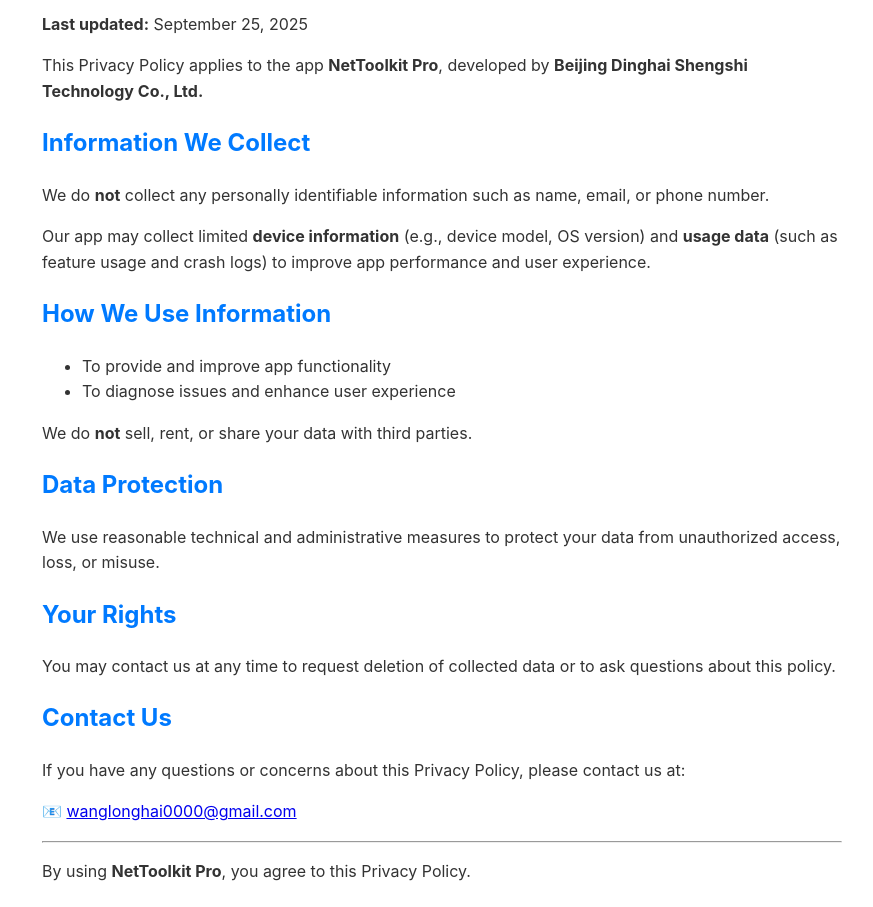
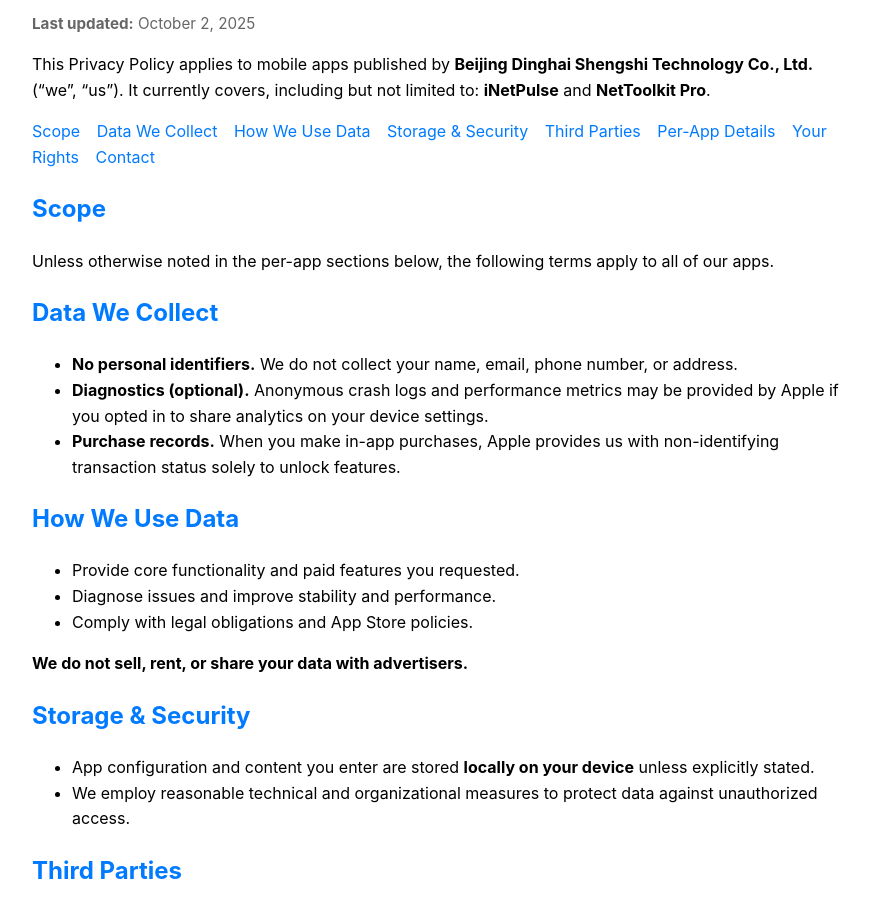
Before and after one commit to wanglonghai3000/privacy-page, a plain HTML site: page index.html in a window 1280 px wide. Shown: the part 101-1008 px from the top of the page, without its empty margins (198-1071 px from the left). Drawn offline with Linux system fonts and the light colour scheme.

Commit message:
Update index.html

```diff
--- a/index.html
+++ b/index.html
@@ -1,51 +1,107 @@
 <!DOCTYPE html>
 <html lang="en">
 <head>
-  <meta charset="UTF-8">
-  <meta name="viewport" content="width=device-width, initial-scale=1.0">
-  <title>Privacy Policy - NetToolkit Pro</title>
+  <meta charset="UTF-8" />
+  <meta name="viewport" content="width=device-width, initial-scale=1" />
+  <title>Privacy Policy – Dinghai Shengshi Apps</title>
   <style>
+    :root { color-scheme: light dark; }
     body {
-      font-family: -apple-system, BlinkMacSystemFont, "Segoe UI", Roboto, Helvetica, Arial, sans-serif;
-      max-width: 800px;
-      margin: 40px auto;
-      padding: 0 20px;
-      line-height: 1.6;
-      color: #333;
+      font-family: -apple-system,BlinkMacSystemFont,"Segoe UI",Roboto,Helvetica,Arial,sans-serif;
+      max-width: 820px; margin: 40px auto; padding: 0 20px; line-height: 1.6;
     }
-    h1, h2 {
-      color: #007AFF;
-    }
+    h1,h2,h3 { color: #007AFF; }
+    .muted { color: #666; font-size: 0.95rem; }
+    .card { background: rgba(0,0,0,.03); border: 1px solid rgba(0,0,0,.06); border-radius: 10px; padding: 14px 16px; }
+    a { color: #007AFF; text-decoration: none; }
+    a:hover { text-decoration: underline; }
+    nav a { margin-right: 12px; }
   </style>
 </head>
 <body>
   <h1>Privacy Policy</h1>
-  <p><strong>Last updated:</strong> September 25, 2025</p>
+  <p class="muted"><strong>Last updated:</strong> October 2, 2025</p>
 
-  <p>This Privacy Policy applies to the app <strong>NetToolkit Pro</strong>, developed by <strong>Beijing Dinghai Shengshi Technology Co., Ltd.</strong></p>
+  <p>
+    This Privacy Policy applies to mobile apps published by
+    <strong>Beijing Dinghai Shengshi Technology Co., Ltd.</strong>
+    (“we”, “us”). It currently covers, including but not limited to:
+    <strong>iNetPulse</strong> and <strong>NetToolkit Pro</strong>.
+  </p>
 
-  <h2>Information We Collect</h2>
-  <p>We do <strong>not</strong> collect any personally identifiable information such as name, email, or phone number.</p>
-  <p>Our app may collect limited <strong>device information</strong> (e.g., device model, OS version) and <strong>usage data</strong> (such as feature usage and crash logs) to improve app performance and user experience.</p>
+  <nav>
+    <a href="#scope">Scope</a>
+    <a href="#data">Data We Collect</a>
+    <a href="#use">How We Use Data</a>
+    <a href="#storage">Storage & Security</a>
+    <a href="#third">Third Parties</a>
+    <a href="#per-app">Per-App Details</a>
+    <a href="#rights">Your Rights</a>
+    <a href="#contact">Contact</a>
+  </nav>
 
-  <h2>How We Use Information</h2>
+  <h2 id="scope">Scope</h2>
+  <p>
+    Unless otherwise noted in the per-app sections below, the following terms apply to all of our apps.
+  </p>
+
+  <h2 id="data">Data We Collect</h2>
   <ul>
-    <li>To provide and improve app functionality</li>
-    <li>To diagnose issues and enhance user experience</li>
+    <li><strong>No personal identifiers.</strong> We do not collect your name, email, phone number, or address.</li>
+    <li><strong>Diagnostics (optional).</strong> Anonymous crash logs and performance metrics may be provided by Apple if you opted in to share analytics on your device settings.</li>
+    <li><strong>Purchase records.</strong> When you make in-app purchases, Apple provides us with non-identifying transaction status solely to unlock features.</li>
   </ul>
-  <p>We do <strong>not</strong> sell, rent, or share your data with third parties.</p>
 
-  <h2>Data Protection</h2>
-  <p>We use reasonable technical and administrative measures to protect your data from unauthorized access, loss, or misuse.</p>
+  <h2 id="use">How We Use Data</h2>
+  <ul>
+    <li>Provide core functionality and paid features you requested.</li>
+    <li>Diagnose issues and improve stability and performance.</li>
+    <li>Comply with legal obligations and App Store policies.</li>
+  </ul>
+  <p><strong>We do not sell, rent, or share your data with advertisers.</strong></p>
 
-  <h2>Your Rights</h2>
-  <p>You may contact us at any time to request deletion of collected data or to ask questions about this policy.</p>
+  <h2 id="storage">Storage & Security</h2>
+  <ul>
+    <li>App configuration and content you enter are stored <strong>locally on your device</strong> unless explicitly stated.</li>
+    <li>We employ reasonable technical and organizational measures to protect data against unauthorized access.</li>
+  </ul>
 
-  <h2>Contact Us</h2>
-  <p>If you have any questions or concerns about this Privacy Policy, please contact us at:</p>
-  <p>📧 <a href="mailto:wanglonghai0000@gmail.com">wanglonghai0000@gmail.com</a></p>
+  <h2 id="third">Third Parties</h2>
+  <div class="card">
+    <p><strong>Apple (App Store / StoreKit / Crash Reports).</strong> Purchases are processed by Apple; we do not see your payment card details. If you enable iOS/macOS analytics, Apple may share aggregated diagnostics with developers.</p>
+    <p><strong>No third-party ads SDKs.</strong> Our apps do not integrate advertising or tracking SDKs.</p>
+  </div>
 
-  <hr>
-  <p>By using <strong>NetToolkit Pro</strong>, you agree to this Privacy Policy.</p>
+  <h2 id="per-app">Per-App Details</h2>
+
+  <h3 id="inetpulse">iNetPulse</h3>
+  <ul>
+    <li>Designed for SNMP bandwidth monitoring. The SNMP host, community string, and samples are used only to communicate with the network devices <strong>you configure</strong> and are stored locally on your device.</li>
+    <li>Background refresh (if enabled by the system) performs short polling windows; no data is transmitted to our servers.</li>
+    <li>In-app purchases and restorations are handled by Apple StoreKit. We receive unlock status only.</li>
+    <li>No analytics or advertising SDKs.</li>
+  </ul>
+
+  <h3 id="nettoolkit-pro">NetToolkit Pro</h3>
+  <ul>
+    <li>Provides network utilities (e.g., ping, traceroute, port checks). Targets you input are used solely for performing those tests and are not uploaded to our servers.</li>
+    <li>Optional diagnostics/crash logs may be shared by Apple as described above.</li>
+    <li>No advertising SDKs; purchases handled by Apple.</li>
+  </ul>
+
+  <h2 id="rights">Your Rights</h2>
+  <p>
+    You can request deletion of any data that may be associated with you (if applicable) and ask questions about this policy at any time.
+  </p>
+
+  <h2 id="contact">Contact</h2>
+  <p>
+    📧 <a href="mailto:wanglonghai0000@gmail.com">wanglonghai0000@gmail.com</a>
+  </p>
+
+  <hr />
+  <p class="muted">
+    By using our apps, you agree to this Privacy Policy. If we make material changes, we will update the date above and, where required, provide in-app notice.
+  </p>
 </body>
 </html>
```
